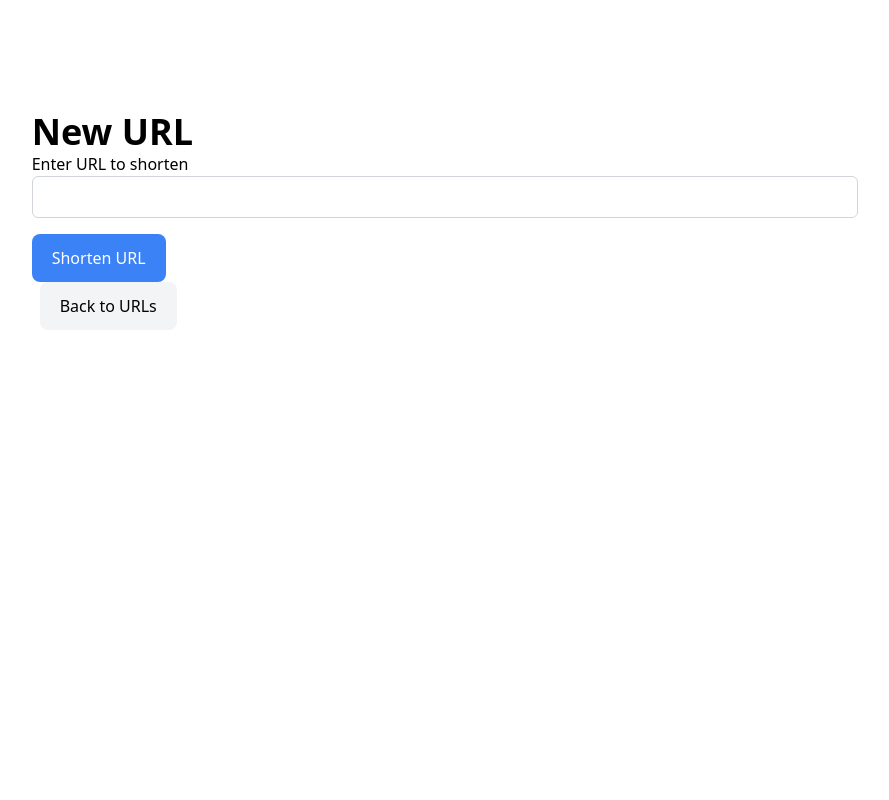
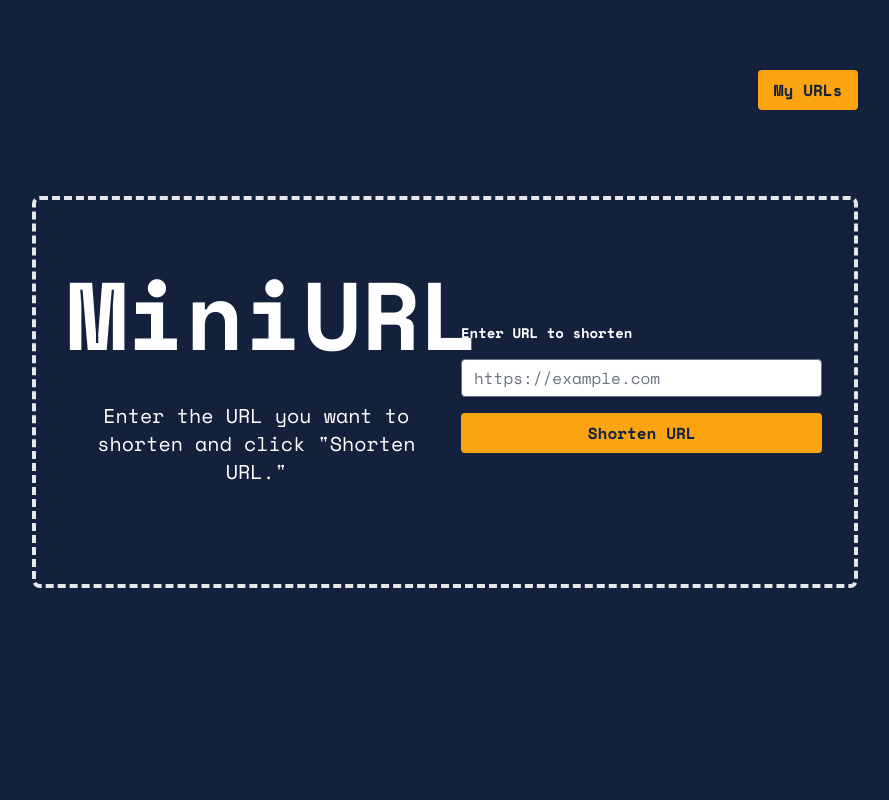
Before and after one commit to rygo2765/mini-url, a Rails app: page / in a window 1280 px wide. Shown: the whole page, without its empty margins (195-1084 px from the left). Run offline with Rails 7, Linux system fonts and the light colour scheme; style sheets or scripts are compiled from the project's sources; parts of the project's set-up code (start-up, migrations or seed data) failed here and were passed over; some libraries are stand-ins or nearby versions.

Commit message:
Improve homepage UI and design

```diff
--- a/app/assets/stylesheets/application.tailwind.css
+++ b/app/assets/stylesheets/application.tailwind.css
@@ -2,12 +2,6 @@
 @tailwind components;
 @tailwind utilities;
 
-/*
-
-@layer components {
-  .btn-primary {
-    @apply py-2 px-4 bg-blue-200;
-  }
+body {
+  font-family: 'Space Mono', monospace;  /* Apply Roboto font to the body */
 }
-
-*/
--- a/app/views/layouts/application.html.erb
+++ b/app/views/layouts/application.html.erb
@@ -13,13 +13,17 @@
     <link rel="icon" href="/icon.png" type="image/png">
     <link rel="icon" href="/icon.svg" type="image/svg+xml">
     <link rel="apple-touch-icon" href="/icon.png">
+    <link rel="preconnect" href="https://fonts.googleapis.com">
+    <link rel="preconnect" href="https://fonts.gstatic.com" crossorigin>
+    <link href="https://fonts.googleapis.com/css2?family=Space+Mono:ital,wght@0,400;0,700;1,400;1,700&display=swap" rel="stylesheet">
+    <link href="https://cdn.jsdelivr.net/npm/daisyui@4.12.13/dist/full.min.css" rel="stylesheet" type="text/css" />
     <%= stylesheet_link_tag "tailwind", "inter-font", "data-turbo-track": "reload" %>
     <%= stylesheet_link_tag "application", "data-turbo-track": "reload" %>
     <%= javascript_importmap_tags %>
   </head>
 
-  <body>
-    <main class="container mx-auto mt-28 px-5 flex">
+  <body class="bg-[#14213d]">
+    <main class="container mx-auto px-5 flex h-screen items-center justify-center">
       <%= yield %>
     </main>
   </body>
--- a/app/views/urls/new.html.erb
+++ b/app/views/urls/new.html.erb
@@ -1,14 +1,26 @@
-<div class="mx-auto md:w-2/3 w-full">
-  <h1 class="font-bold text-4xl">New URL</h1>
+<div class="flex flex-col w-2/3 mx-auto h-full items-center justify-between">
+  <div class="flex flex-row justify-end items-center h-1/4 w-full">
+    <a href="/urls" class="mb-4 bg-[#fca311] hover:bg-blue-700 text-[#14213d] font-bold py-2 px-4 rounded focus:outline-none focus:shadow-outline text-center">
+    My URLs
+    </a>
+  </div>
+  <div class="h-1/2 rounded-lg px-8 pt-6 pb-8 mb-4 flex flex-row border-4 border-dashed">
+    <div class="flex flex-col w-1/2 justify-center">
+      <h1 class="text-6xl lg:text-8xl font-bold mb-10 text-center text-white">MiniURL</h1>
+      <p class="text-xl mb-6 text-center text-white mx-3">
+        Enter the URL you want to shorten and click "Shorten URL."
+      </p>
+    </div>
+    <%= form_with model: @url, local: true, class: "w-1/2 ml-4 flex flex-col justify-center space-y-4" do |form| %>
+      <div>
+        <%= form.label :target_url, "Enter URL to shorten", class: "block text-white text-sm font-bold mb-4" %>
+        <%= form.text_field :target_url, placeholder: "https://example.com", class: "shadow appearance-none border rounded py-2 px-3 text-gray-700 leading-tight focus:outline-none focus:shadow-outline w-full" %>
+      </div>
 
-  <%= form_with model: @url, local: true do |form| %>
-    <div class="mb-4">
-      <%= form.label :target_url, "Enter URL to shorten" %>
-      <%= form.text_field :target_url, class: "block w-full p-2 border border-gray-300 rounded-md" %>
-    </div>
-
-    <%= form.submit "Shorten URL", class: "rounded-lg py-3 px-5 bg-blue-500 text-white inline-block font-medium" %>
-  <% end %>
-
-  <%= link_to "Back to URLs", urls_path, class: "ml-2 rounded-lg py-3 px-5 bg-gray-100 inline-block font-medium" %>
+      <div>
+        <%= form.submit "Shorten URL", class: "w-full bg-[#fca311] hover:bg-blue-700 text-[#14213d] font-bold py-2 px-4 rounded focus:outline-none focus:shadow-outline w-1/2" %>
+      </div>
+    <% end %>
+  </div>
+  <div class="h-1/4"></div>
 </div>
```
